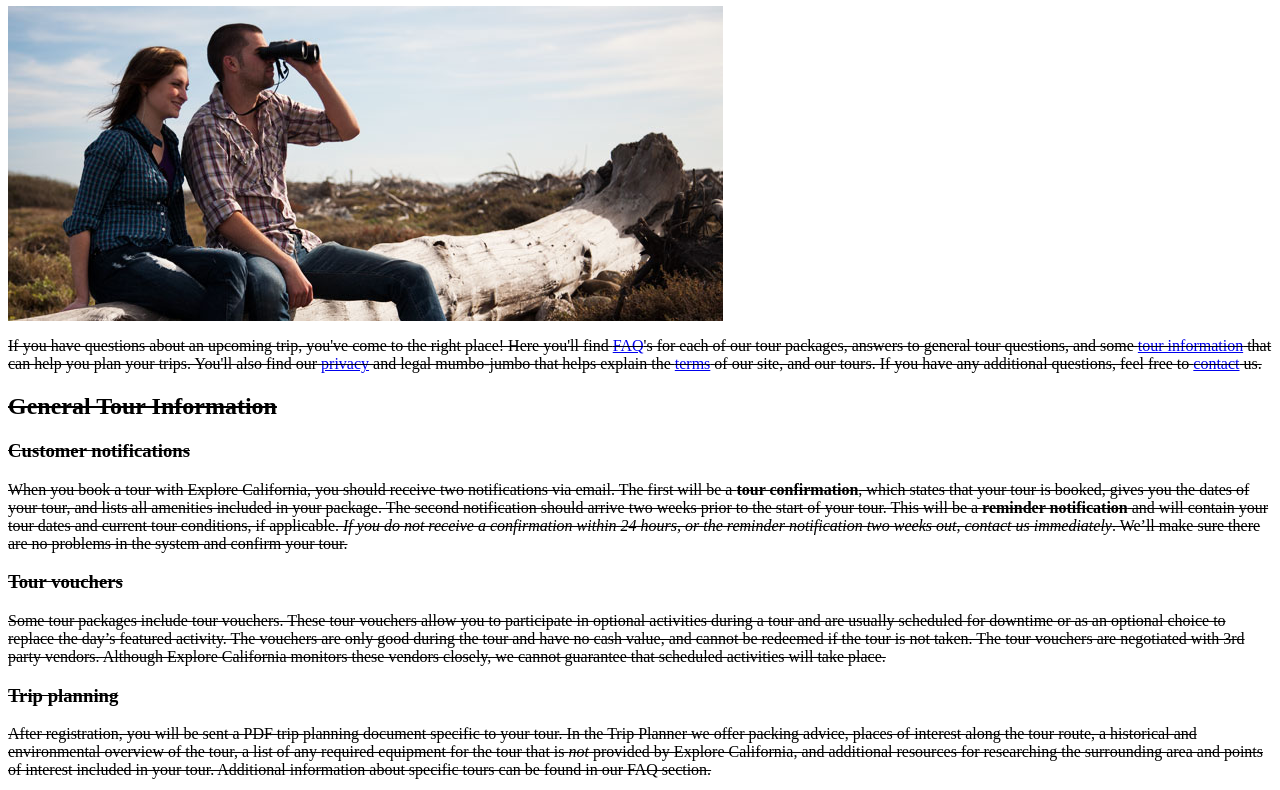
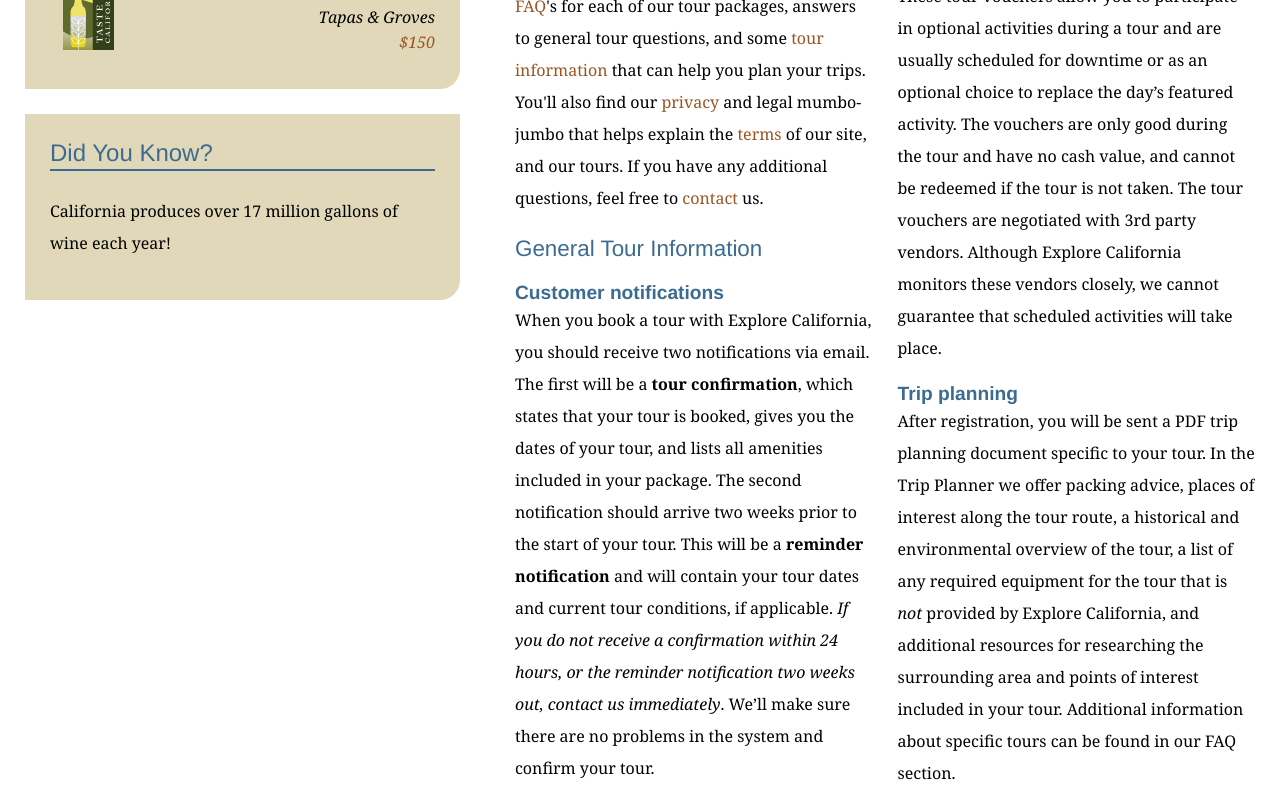
Before and after one commit to vvverma/explore_california, a plain HTML site: page resources.html in a window 1280 px wide. Shown: the part 742-1532 px from the top of the page. Drawn offline with Linux system fonts and the light colour scheme.

Commit message:
Revert " changes learning to undo commit outdoot"
This reverts commit b7d0b39dce565430a98e47c0f36b6fc5fdaef667.

```diff
--- a/resources.html
+++ b/resources.html
@@ -2,10 +2,13 @@
    "http://www.w3.org/TR/html4/loose.dtd">
 <html lang="en">
   <head>
-    <meta http-equiv="Conten    <link href="assets/stylesheets/main.css" rel="stylesheet" type="text/css" media="all">
+    <meta http-equiv="Content-Type" content="text/html; charset=utf-8">
+    <title>Explore California: Resources</title>
+    <link href="assets/stylesheets/main.css" rel="stylesheet" type="text/css" media="all">
     <script src="assets/javascripts/jquery-1.5.1.min.js"></script>
     <script src="assets/javascripts/jquery-ui-1.8.10.custom.min.js"></script>
-    <s  </head>
+    <script src="assets/javascripts/menus.js"></script>
+  </head>
   <body>
     <div id="wrapper">
 
```
